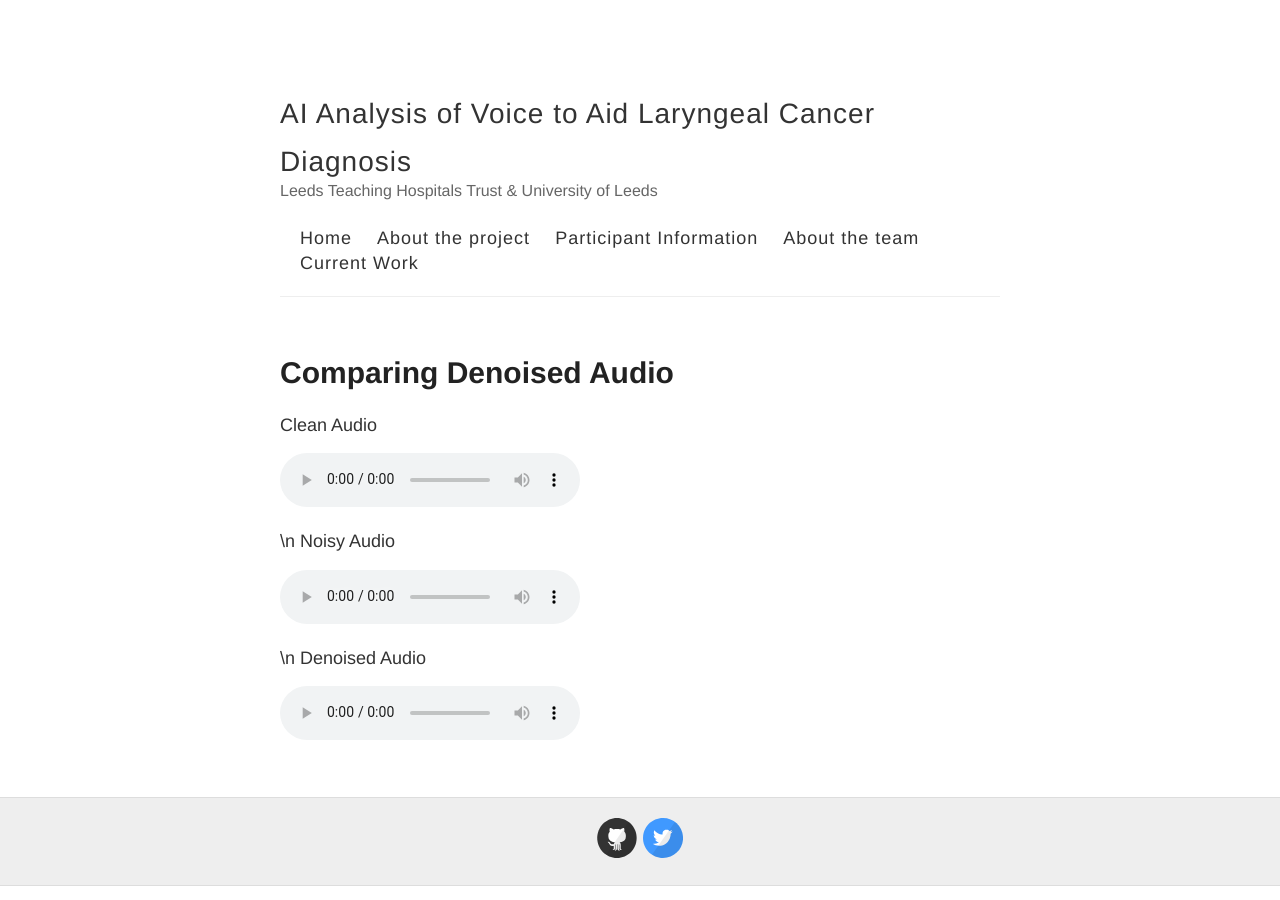
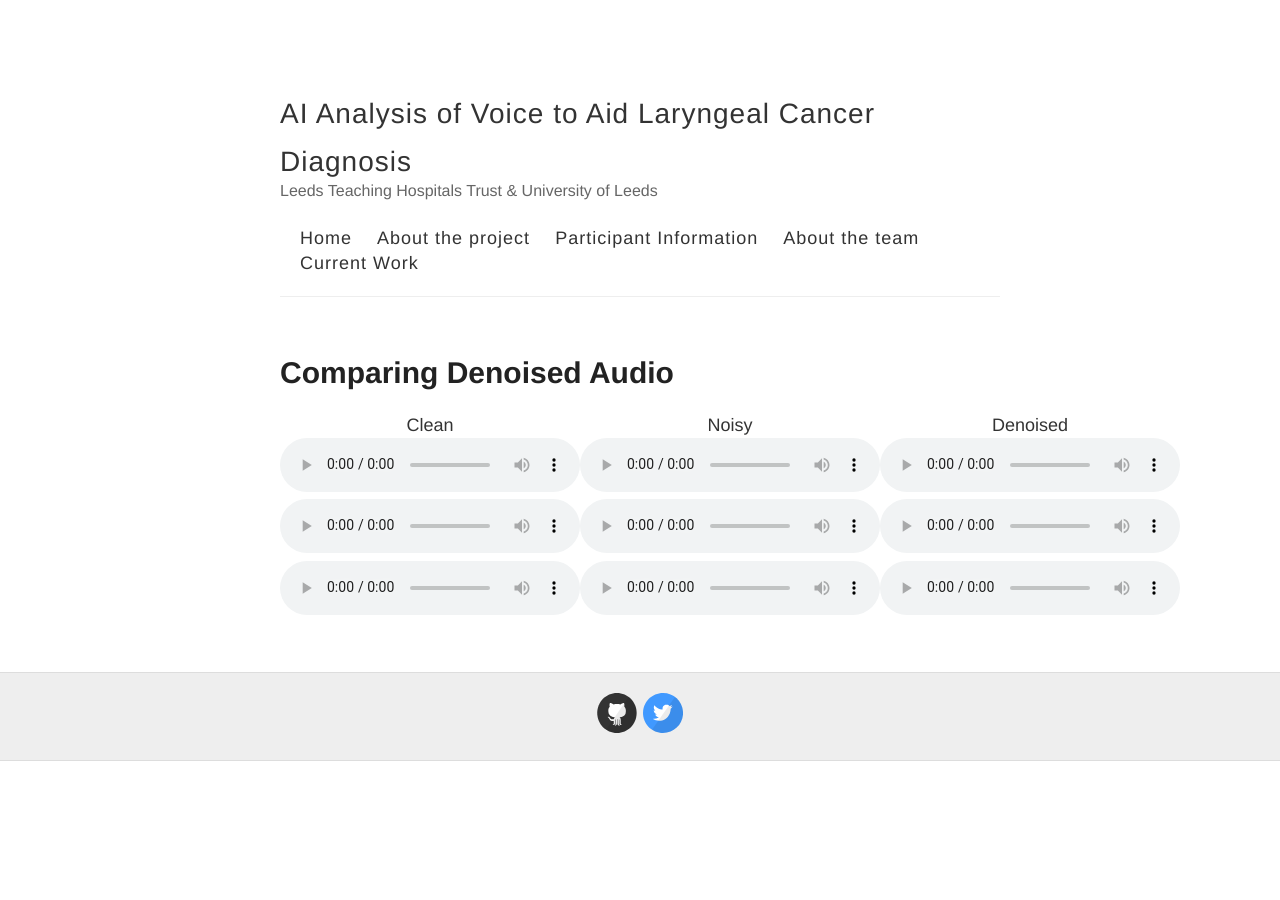
Before and after one commit to mary-paterson/mary-paterson.github.io, a Jekyll site: the page built from DenoisedAudio.md, in a window 1280 px wide. Built offline with Jekyll 4.4.1, drawn with Linux system fonts in a browser that asks for light colours.

Commit message:
Update DenoisedAudio.md

```diff
--- a/DenoisedAudio.md
+++ b/DenoisedAudio.md
@@ -4,22 +4,53 @@ title: Comparing Denoised Audio
 permalink: /DenoisedAudio/
 ---
 
-Clean Audio
-<audio controls>
+
+<table>
+  <tr>
+    <th>Clean</th>
+    <th>Noisy</th>
+    <th>Denoised</th>
+  </tr>
+  <tr>
+    <td><audio controls>
   <source src="/Audio/clean_1027-i_n.wav" type="audio/wav">
 Your browser does not support the audio element.
-</audio>
-
-\n
-Noisy Audio
-<audio controls>
+</audio></td>
+    <td><audio controls>
   <source src="/Audio/noisy_1027-i_n.wav" type="audio/wav">
 Your browser does not support the audio element.
-</audio>
-
-\n
-Denoised Audio
-<audio controls>
+</audio></td>
+    <td><audio controls>
   <source src="/Audio/denoised_1027-i_n.wav" type="audio/wav">
 Your browser does not support the audio element.
-</audio>
+</audio></td>
+  </tr>
+  <tr>
+    <td><audio controls>
+  <source src="/Audio/clean_1336-i_n.wav" type="audio/wav">
+Your browser does not support the audio element.
+</audio></td>
+    <td><audio controls>
+  <source src="/Audio/noisy_1336-i_n.wav" type="audio/wav">
+Your browser does not support the audio element.
+</audio></td>
+    <td><audio controls>
+  <source src="/Audio/denoised_1336-i_n.wav" type="audio/wav">
+Your browser does not support the audio element.
+</audio></td>
+  </tr>
+    <tr>
+    <td><audio controls>
+  <source src="/Audio/clean_1974-u_n.wav" type="audio/wav">
+Your browser does not support the audio element.
+</audio></td>
+    <td><audio controls>
+  <source src="/Audio/noisy_1974-u_n.wav" type="audio/wav">
+Your browser does not support the audio element.
+</audio></td>
+    <td><audio controls>
+  <source src="/Audio/denoised_1974-u_n.wav" type="audio/wav">
+Your browser does not support the audio element.
+</audio></td>
+  </tr>
+</table>
```
